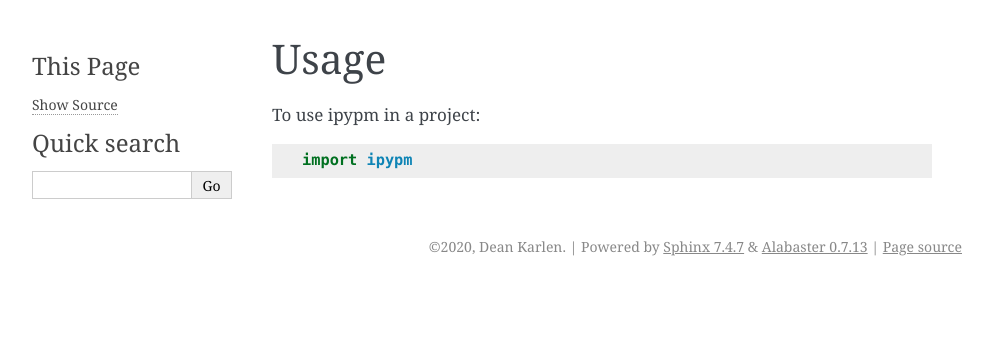
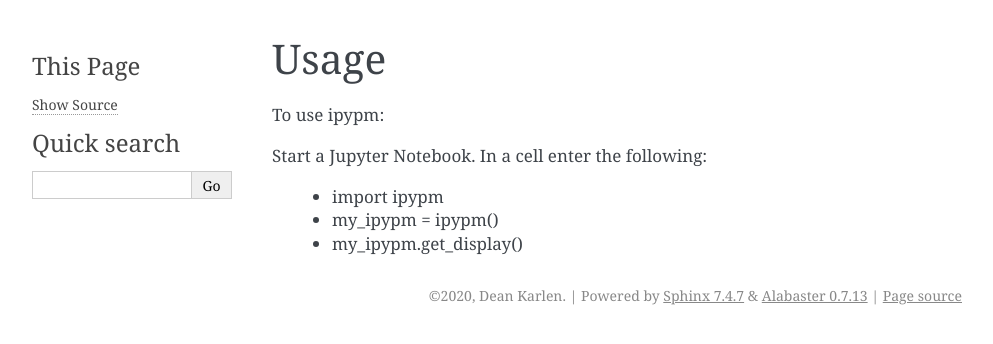
Before and after one commit to pypm/ipypm, a Sphinx documentation site: the page built from docs/usage.rst, in a window 1280 px wide. Shown: the top 344 px of the page, without its empty margins (148-1141 px from the left). Built offline with Sphinx 7.4.7, drawn with Linux system fonts in a browser that asks for light colours; pages that are not in the unit, such as notebooks, are missing from menus.

Commit message:
More cleaning for initial release

```diff
--- a/HISTORY.rst
+++ b/HISTORY.rst
@@ -2,7 +2,7 @@
 History
 =======
 
-0.1 (2020-05-09)
+0.1 (2020-05-13)
 ------------------
 
 * First release on PyPI.
--- a/README.rst
+++ b/README.rst
@@ -1,5 +1,5 @@
 ===================================
-ipypm GUI for Population Modeler
+ipypm: GUI for the pyPM.ca Population Modeler
 ===================================
 
 
--- a/docs/usage.rst
+++ b/docs/usage.rst
@@ -2,6 +2,10 @@
 Usage
 =====
 
-To use ipypm in a project::
+To use ipypm:
 
-    import ipypm
+Start a Jupyter Notebook. In a cell enter the following:
+
+    - import ipypm
+    - my_ipypm = ipypm()
+    - my_ipypm.get_display()
--- a/setup.py
+++ b/setup.py
@@ -21,7 +21,8 @@ Models can be examined in detail and modified through the GUI, without
 programming.
 """
 
-requirements = ['pypmca', 'scipy', 'numpy', 'ipywidgets']
+requirements = ['pypmca', 'scipy', 'numpy', 'ipywidgets', 'texttable', 'matplotlib',
+                'requests', 'pandas']
 
 setup_requirements = ['pytest-runner', ] + requirements
 
@@ -40,7 +41,7 @@ setup(author="Dean Karlen",
           'Programming Language :: Python :: 3.6',
           'Programming Language :: Python :: 3.7',
           'Programming Language :: Python :: 3.8',
-          ],
+      ],
       description="GUI for pyPM.ca Population Modeler",
       install_requires=requirements,
       license="GNU General Public License v3",
```
